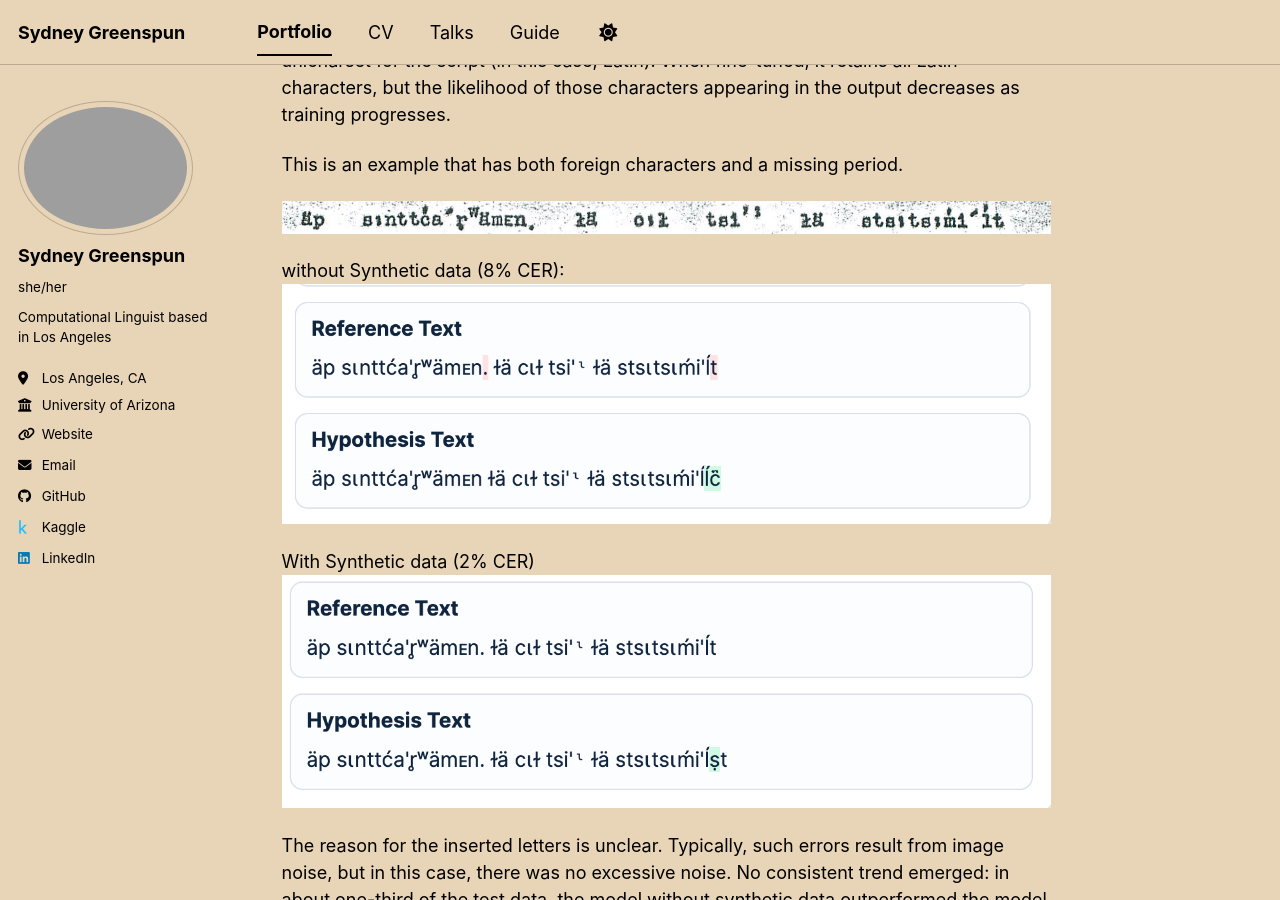
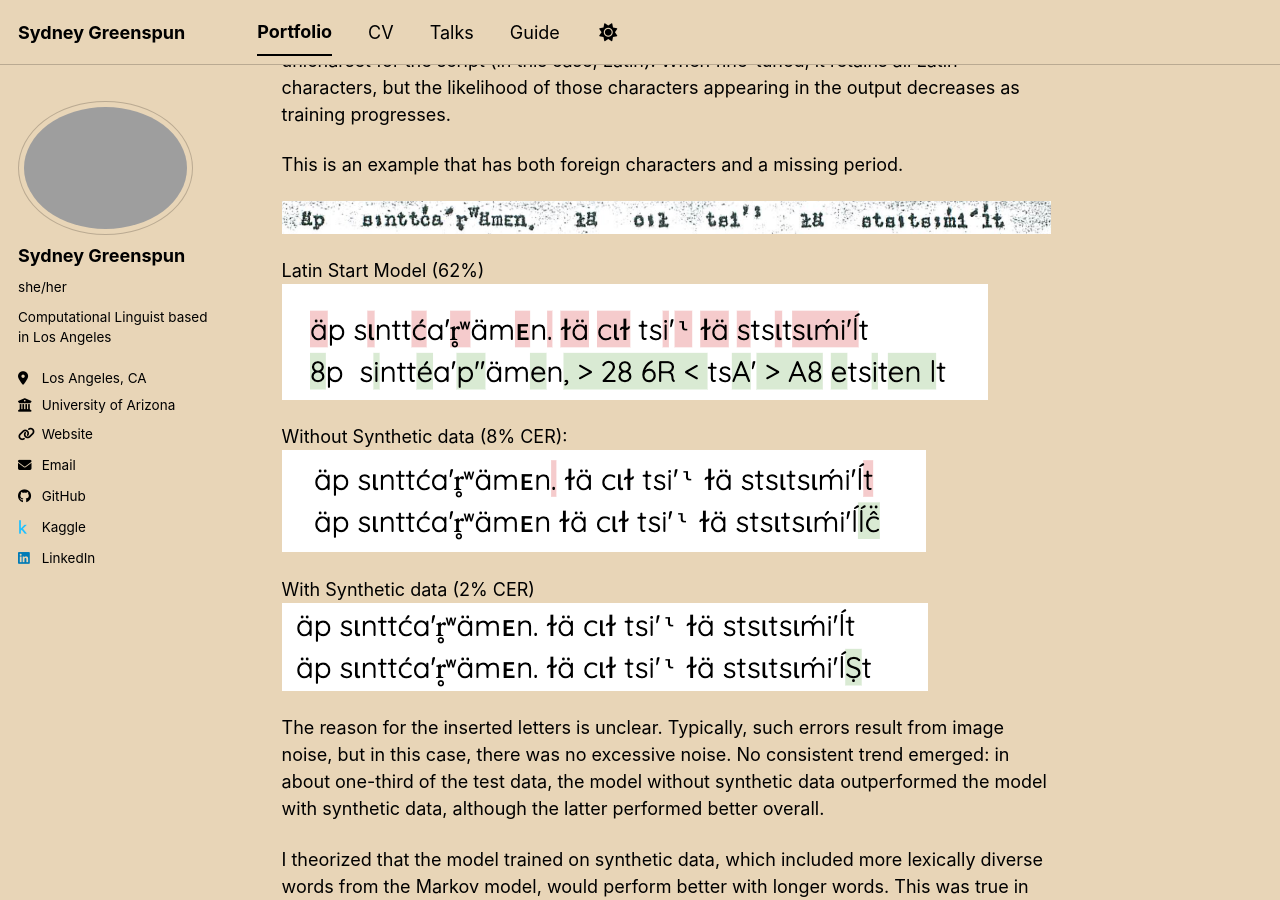
Before and after one commit to bess-days/bess-days.github.io, a Jekyll site: the page built from _portfolio/portfolio-1.md, in a window 1280 px wide and 900 px high, scrolled down 5961 px. Built offline with Jekyll 4.4.1, drawn with Linux system fonts in a browser that asks for light colours; a script bundle is joined from its source files by our own code; library files that are not in the unit come from our copies.

Commit message:
added doc images

```diff
--- a/_portfolio/portfolio-1.md
+++ b/_portfolio/portfolio-1.md
@@ -142,12 +142,14 @@ This is an example that has both foreign characters and a missing period.
 
 <img src="/images/test_16.png">
 
-without Synthetic data (8% CER):
-<img src="/images/16_wo.png">
+Latin Start Model (62%)
+<img src="/images/16_b.png">
 
+Without Synthetic data (8% CER):
+<img src="/images/16_woo.png">
 
 With Synthetic data (2% CER)
-<img src="/images/16_w.png">
+<img src="/images/16_with.png">
 
 
 The reason for the inserted letters is unclear. Typically, such errors result from image noise, but in this case, there was no excessive noise. No consistent trend emerged: in about one-third of the test data, the model without synthetic data outperformed the model with synthetic data, although the latter performed better overall.
```
Also changed, not shown: images/16_b.png (added), images/16_with.png (added), images/16_woo.png (added).
